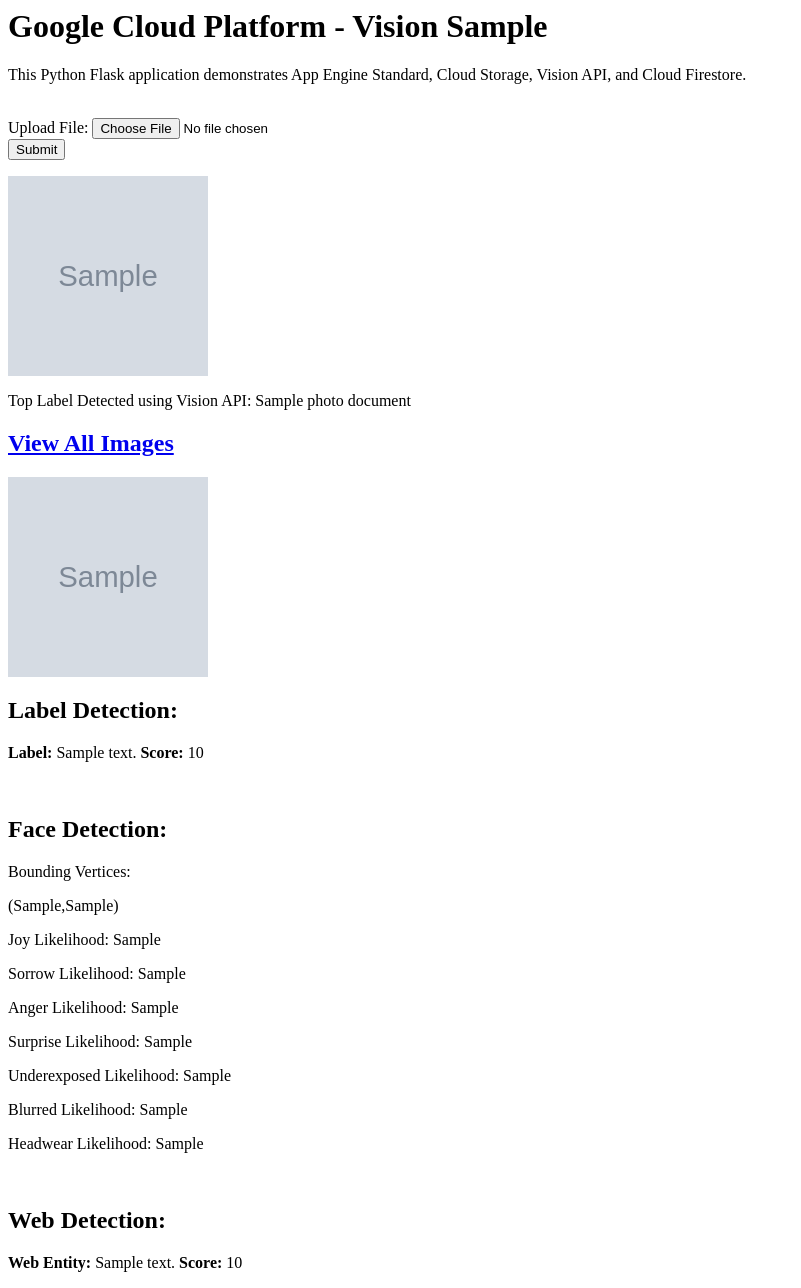
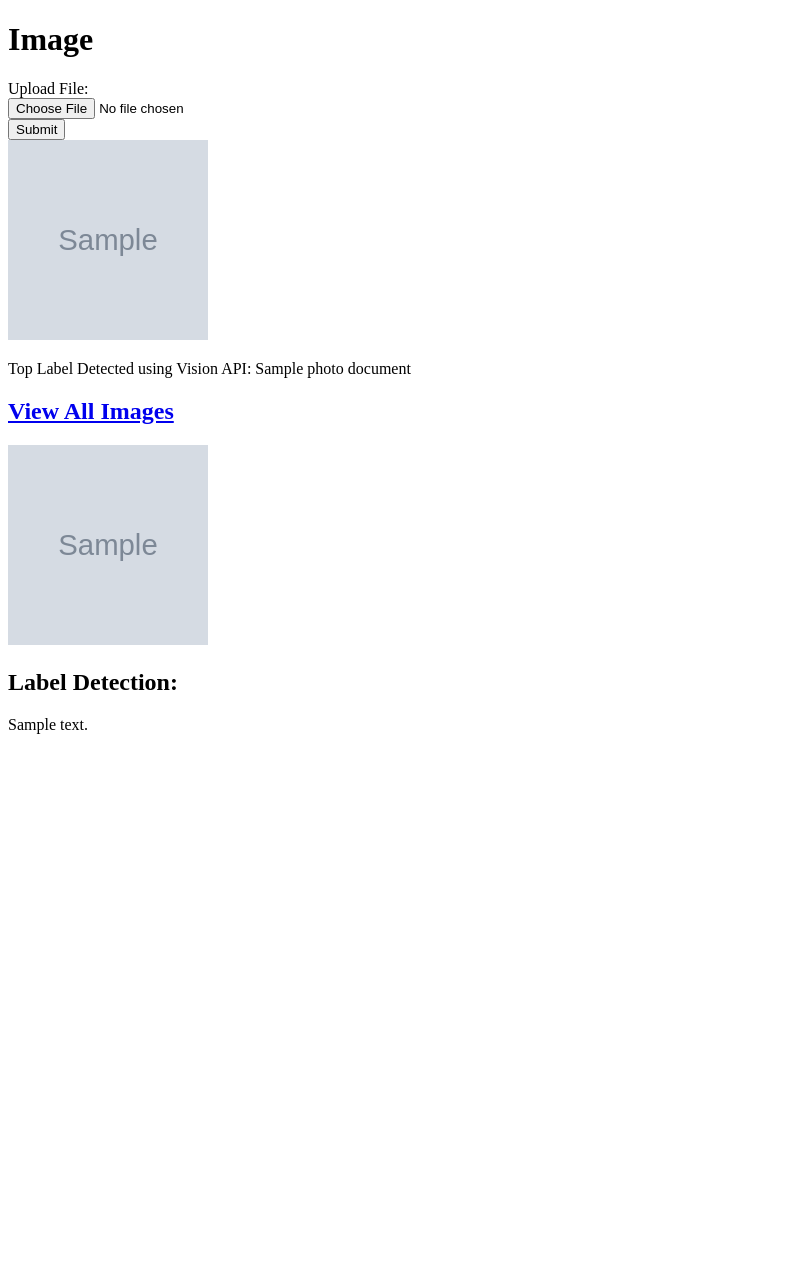
Before and after one commit to anna-zhang/image-text, a Flask app: template templates/homepage.html in a window 1280 px wide. Shown: the whole page, without its empty margins (0-801 px from the left). After the commit the page ends 734 px from the top, so only its background shows below. Run offline with Flask 2, Linux system fonts and the light colour scheme; the template is opened without the code that fills it: most values are stand-ins (such as "Sample title", 1, 10 or a date in 2020); grey boxes marked "Sample" are stand-in pictures.

Commit message:
get top three labels

```diff
--- a/templates/homepage.html
+++ b/templates/homepage.html
@@ -1,13 +1,14 @@
-<h1>Google Cloud Platform - Vision Sample</h1>
-
-<p>This Python Flask application demonstrates App Engine Standard, Cloud Storage, Vision API, and Cloud Firestore.</p>
-
-<br>
-
-<html>
+<!DOCTYPE html>
+<html lang="en">
+<head>
+  <meta charset="UTF-8">
+  <meta name="viewport" content="width=device-width, initial-scale=1.0">
+  <title>Image Text</title>
+</head>
 <body>
+  <h1>Image</h1>
   <form action="upload_photo" method="POST" enctype="multipart/form-data">
-      Upload File: <input type="file" name="file"><br>
+    Upload File: <br><input type="file" name="file"><br>
     <input type="submit" name="submit" value="Submit">
   </form>
   {% for photo_document in photo_documents %}
@@ -20,30 +21,13 @@
     <img src="{{image_public_url}}" width=200 height=200>
     <h2>Label Detection:</h2>
     {% for label in labels %}
-        <p><b>Label:</b> {{label.description}} <b>Score:</b> {{label.score}}</p>
+      {% if 4 > loop.index %}
+        <p>{{label.description}}</p>
+      {% endif %}
     {% endfor %}
     <br>
-
-      <h2>Face Detection:</h2>
-      {% for face in faces %}
-        <p>Bounding Vertices:</p>
-        {% for vertice in face.bounding_poly.vertices %}
-          <p>({{vertice.x}},{{vertice.y}})</p>
-        {% endfor %}
-        <p>Joy Likelihood: {{face.joy_likelihood}}</p>
-        <p>Sorrow Likelihood: {{face.sorrow_likelihood}}</p>
-        <p>Anger Likelihood: {{face.anger_likelihood}}</p>
-        <p>Surprise Likelihood: {{face.surprise_likelihood}}</p>
-        <p>Underexposed Likelihood: {{face.under_exposed_likelihood}}</p>
-        <p>Blurred Likelihood: {{face.blurred_likelihood}}</p>
-        <p>Headwear Likelihood: {{face.headwear_likelihood}}</p>
-      {% endfor %}
-      <br>
-
-      <h2>Web Detection:</h2>
-      {% for web_entity in web_entities %}
-        <p><b>Web Entity:</b> {{web_entity.description}} <b>Score:</b> {{web_entity.score}}</p>
-      {% endfor %}
+    <!-- <p>LABELS</p>
+    <div>{{ labels }}</div> -->
   {% endif %}
 </body>
 </html>
```
Lines whose indentation alone changed are shown as unchanged.
